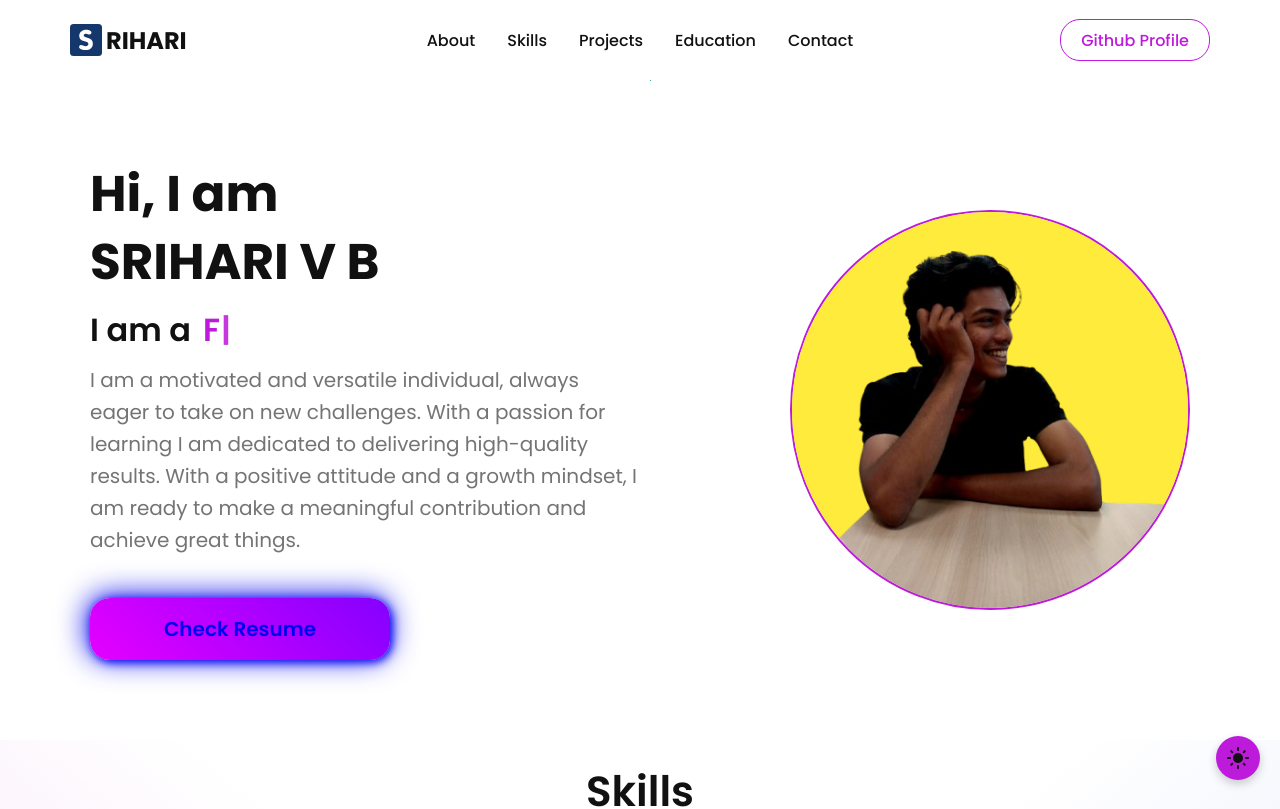
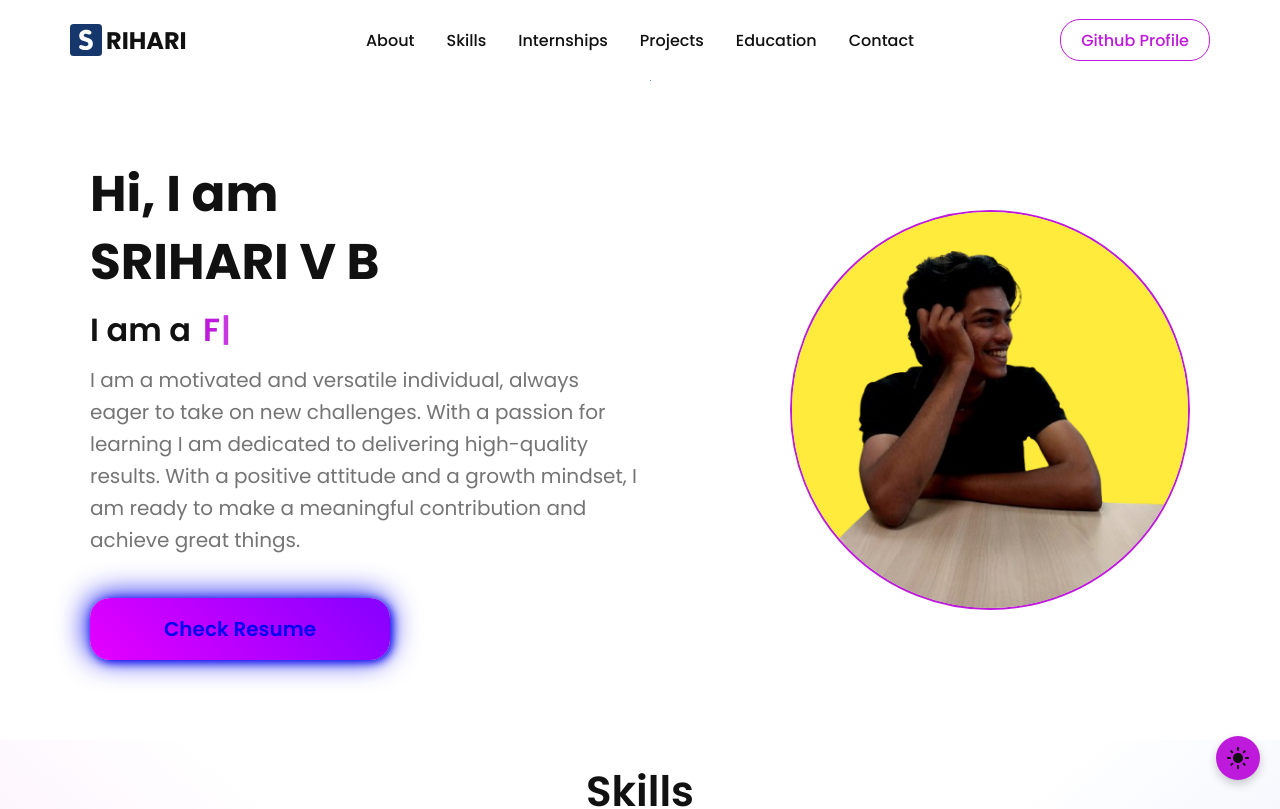
Before and after one commit to SRIHARI-VB/srihari-portfolio, a React (Vite) app: page / in a window 1280 px wide. Shown: the top 809 px of the page. Built offline with nearby package versions, Linux system fonts and the light colour scheme.

Commit message:
fix: internship added to navbar

```diff
--- a/src/components/Navbar/index.tsx
+++ b/src/components/Navbar/index.tsx
@@ -24,6 +24,7 @@ const Navbar = () => {
         <NavItems>
           <NavLink href="#about">About</NavLink>
           <NavLink href='#skills'>Skills</NavLink>
+          <NavLink href='#internship'>Internships</NavLink>
           <NavLink href='#projects'>Projects</NavLink>
           <NavLink href='#education'>Education</NavLink>
           <NavLink href='#contact'>Contact</NavLink>
@@ -40,6 +41,9 @@ const Navbar = () => {
             <MobileLink href='#skills' onClick={() => {
               setIsOpen(!isOpen)
             }}>Skills</MobileLink>
+            <MobileLink href='#internship' onClick={() => {
+              setIsOpen(!isOpen)
+            }}>Internships</MobileLink>
             <MobileLink href='#projects' onClick={() => {
               setIsOpen(!isOpen)
             }}>Projects</MobileLink>
```
